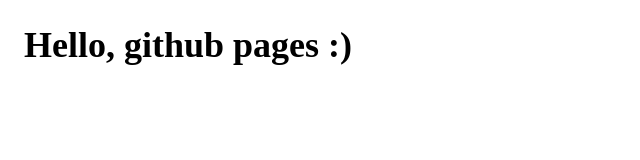
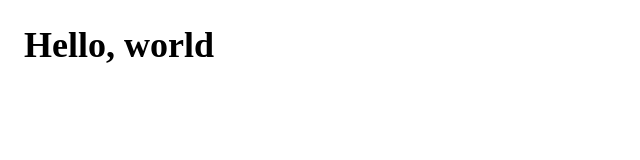
Before and after one commit to kogm/some-demo, a plain HTML site: page index.html in a window 1280 px wide. Shown: the whole page, without its empty margins (0-640 px from the left). Drawn offline with Linux system fonts and the light colour scheme.

Commit message:
change pages test

```diff
--- a/index.html
+++ b/index.html
@@ -3,14 +3,12 @@
 <head>
     <meta charset="utf-8" />
     <meta http-equiv="X-UA-Compatible" content="IE=edge">
-    <title>Github Page demo</title>
+    <title>some-demo</title>
     <meta name="viewport" content="width=device-width, initial-scale=1">
     <link rel="stylesheet" type="text/css" media="screen" href="index.css" />
     <script src="index.js"></script>
 </head>
 <body>
-    <div id="main-content">
-
-    </div>
+    <div id="main-content"> </div>
 </body>
 </html>
--- a/index.js
+++ b/index.js
@@ -1,3 +1,3 @@
 window.onload = function() {
-  document.getElementById("main-content").innerHTML = "Hello, github pages :)";
+  document.getElementById("main-content").innerHTML = "Hello, world";
 };
```
